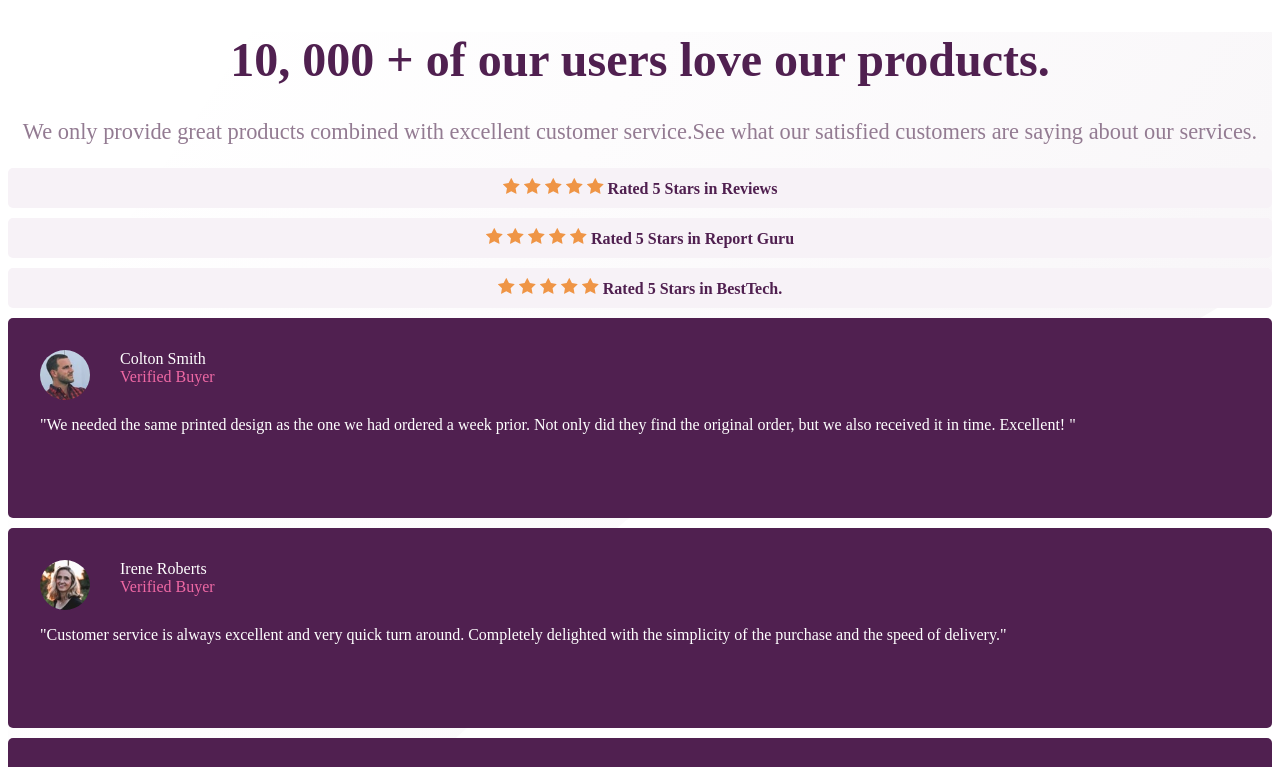
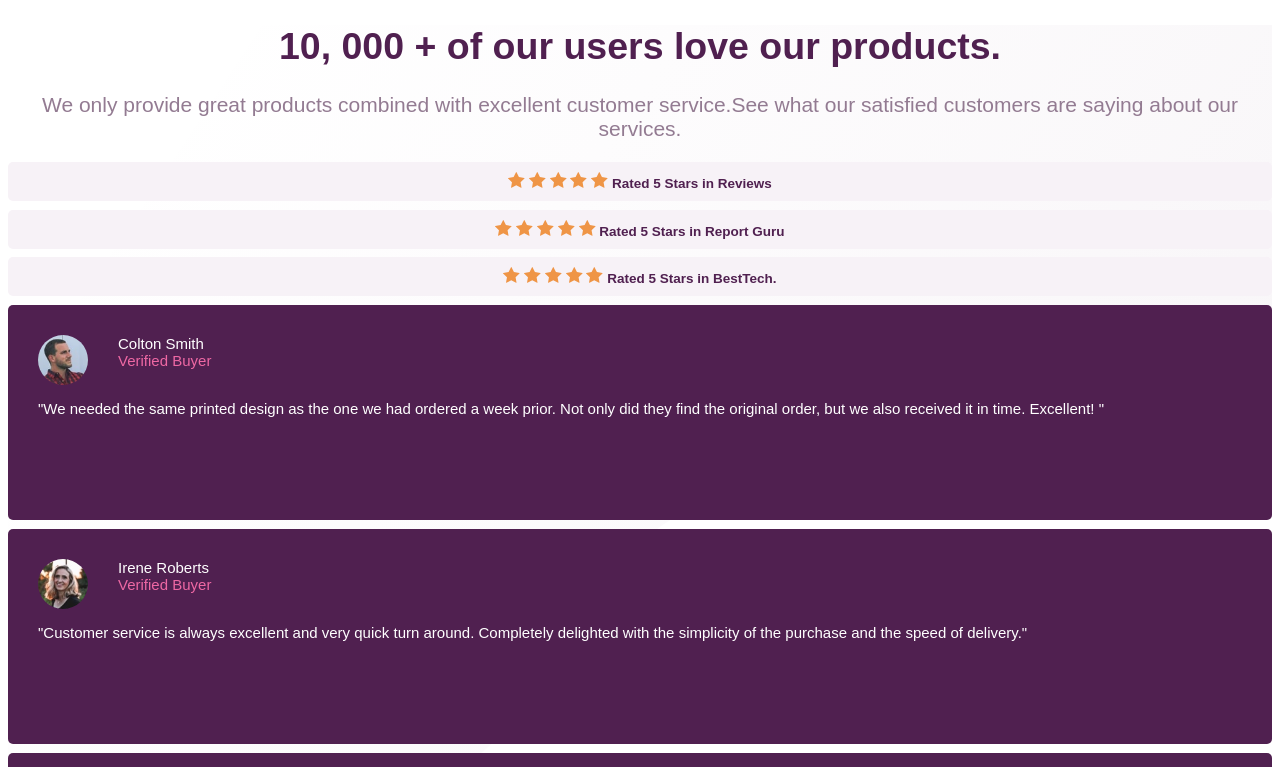
Before and after one commit to Grasit/Social-Proof-Section, a plain HTML site: page index.html in a window 1280 px wide. Shown: the top 767 px of the page. Drawn offline with Linux system fonts and the light colour scheme.

Commit message:
Update style.css

```diff
--- a/style.css
+++ b/style.css
@@ -5,12 +5,16 @@
     --Dark-Grayish-Magenta: hsl(303, 10%, 53%);
     --Light-Grayish-Magenta: hsl(300, 24%, 96%);
     --White: hsl(0, 0%, 100%);
+    font-family: 'Spartan', sans-serif;
 }
 
 *,
 ::before,
 ::after {
     box-sizing: inherit;
+}
+html{
+    font-size: 15px;
 }
 
 .container {
@@ -21,7 +25,7 @@
 }
 
 .top > h1 {
-    font-size: 3em;
+    font-size: 2.5em;
     color: var(--Very-Dark-Magenta);
 }
 
@@ -38,8 +42,8 @@
 .review_inner_1, .review_inner_2, .review_inner_3 {
     background-color: var(--Light-Grayish-Magenta);
     text-align: center;
+    font-size: 0.9em;
     color: var(--Very-Dark-Magenta);
-    height: content-box;
     padding: 10px;
     margin-bottom: 0.625em;
     font-weight: 600;
@@ -48,7 +52,7 @@
 
 .comment_1, .comment_2, .comment_3 {
     background-color: var(--Very-Dark-Magenta);
-    height: 200px;
+    height: 215px;
     padding: 2em;
     margin-bottom: 0.625em;
     border-radius: 5px;
@@ -144,7 +148,7 @@
 
     .comment_1, .comment_2, .comment_3 {
         width: 30%;
-        height: 90%;
+        height: 95%;
         font-size: 1.4em;
         position: relative;
         margin-bottom: 0;
```
